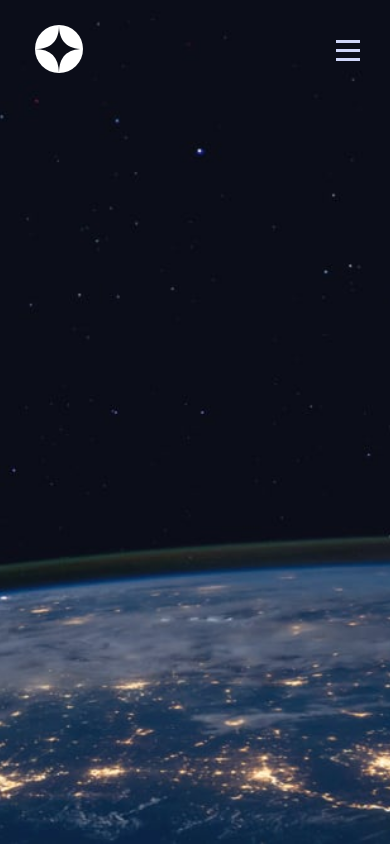
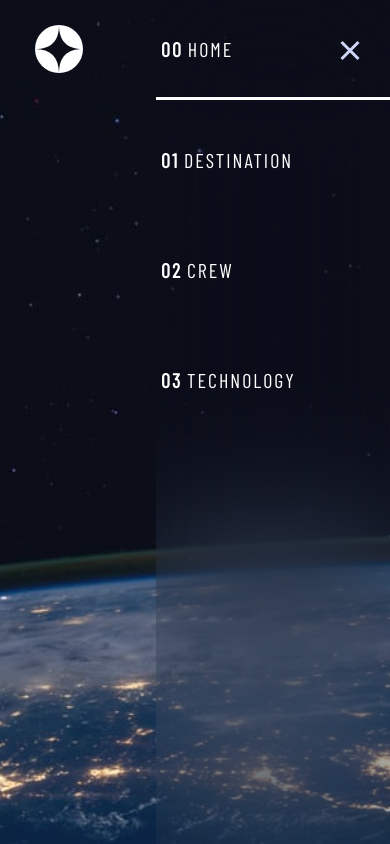
Before and after one commit to itisameerkhan/space-tourism-multi-page-website, a React (Vite) app: page / in a window 390 px wide. Built offline with nearby package versions, Linux system fonts and the light colour scheme.

Commit message:
20/12/2023 17:42

```diff
--- a/src/Header/Header.css
+++ b/src/Header/Header.css
@@ -74,7 +74,7 @@
         justify-content: space-between;
         padding: 25px 35px;
     }
-    .header-navigation .header-navigation-ul
+    .header-navigation ul
     {
         flex-direction: column;
         justify-content: start;
@@ -84,7 +84,6 @@
         height: 100vh;
         gap: 10px;
         width: 60vw;
-        display: none;
     }
     .header-navigation ul a
     {
--- a/src/Header/Header.jsx
+++ b/src/Header/Header.jsx
@@ -1,7 +1,7 @@
 import './Header.css';
 import Logo from '../assets/shared/logo.svg';
 import { NavLink } from 'react-router-dom';
-import { useState } from 'react';
+import { useEffect, useState } from 'react';
 import IconClose from '../assets/shared/icon-close.svg';
 import IconOpen from '../assets/shared/icon-hamburger.svg';
 
@@ -9,13 +9,32 @@ const Header = () => {
 
     const [burger, setBurger] = useState(true);
 
+    console.log('burger status -> ', burger);
+
+    useEffect(() => {
+        const handleResize = () => {
+            if(window.innerWidth > 700) {
+                setBurger(true);
+            }
+        }
+
+        handleResize();
+
+        window.addEventListener('resize', handleResize);
+
+        return () => {
+            window.removeEventListener('resize', handleResize);
+        }
+
+    },[])
+
     return (
         <div className="header-container">
             <img src={Logo} alt="" />
             <div className="header-navigation">
                 <ul
                     className='header-navigation-ul'
-                    style={{display: burger === false ? 'flex' : 'none'}}
+                    style={{display: burger === true ? 'flex' : 'none'}}
                     >
                     <NavLink to='/' className={'header-navlink'}>
                         <span>00</span>
@@ -35,7 +54,7 @@ const Header = () => {
                     </NavLink>
                 </ul>
                 <img
-                    src={`${burger ? IconOpen : IconClose}`}
+                    src={`${burger ? IconClose : IconOpen}`}
                     className='burger-icon'
                     onClick={() => { setBurger(!burger) }}
                 />
```
